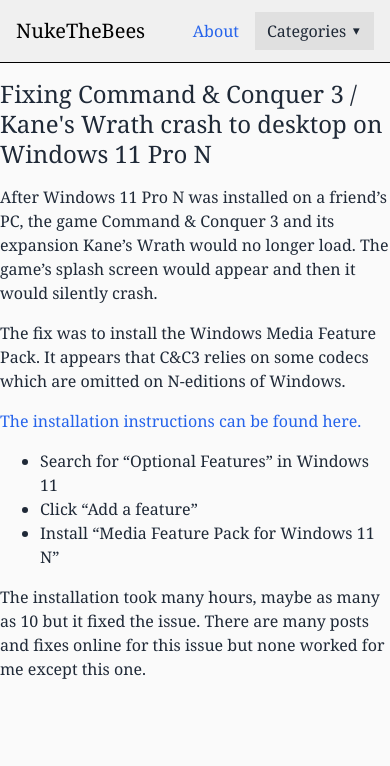
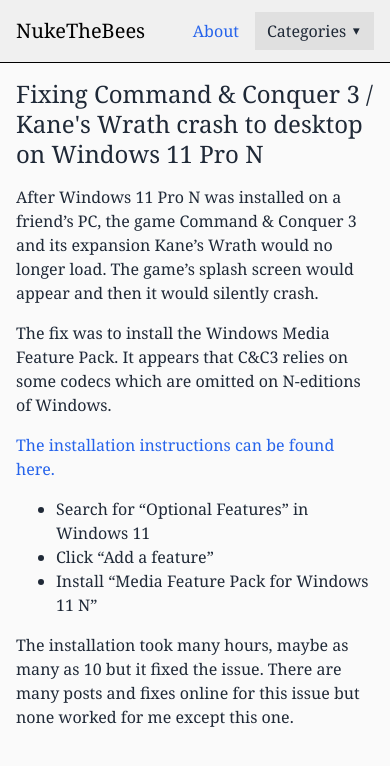
Before and after one commit to nukethebees/nukethebees.github.io, a Jekyll site: the page built from _posts/misc/2025-06-30-kanes_wrath_win11_fix.md, in a window 390 px wide. Shown: the top 766 px of the page. Built offline with Jekyll 4.4.1, drawn with Linux system fonts in a browser that asks for light colours.

Commit message:
Add post padding on mobile

```diff
--- a/_sass/_dropdown_menu.scss
+++ b/_sass/_dropdown_menu.scss
@@ -68,7 +68,7 @@
     text-decoration: none;
   }
 
-  @media (max-width: 768px) {
+  @media (max-width: vars.$mobile-width) {
     padding: 16px 20px;
     font-size: 16px;
   }
--- a/_sass/_post.scss
+++ b/_sass/_post.scss
@@ -10,6 +10,10 @@
 .post {
   max-width: var(--p-text-width);
   margin: 1em auto;
+
+  @media (max-width: vars.$mobile-width) {
+    margin: 1em;
+  }
 
   div.highlighter-rouge {
     margin: 0 auto;
@@ -27,8 +31,6 @@
         width: fit-content;
         display: inline-block;
       }
-
-
     }
   }
 
@@ -50,4 +52,5 @@
       @include breakout(var(--code-block-width));
     }
   }
+
 }
--- a/_sass/_vars.scss
+++ b/_sass/_vars.scss
@@ -5,3 +5,5 @@
 
 $header-background-colour-light: #F0F0F0;
 $header-button-background-colour-light: #E0E0E0;
+
+$mobile-width: 768px;
```
